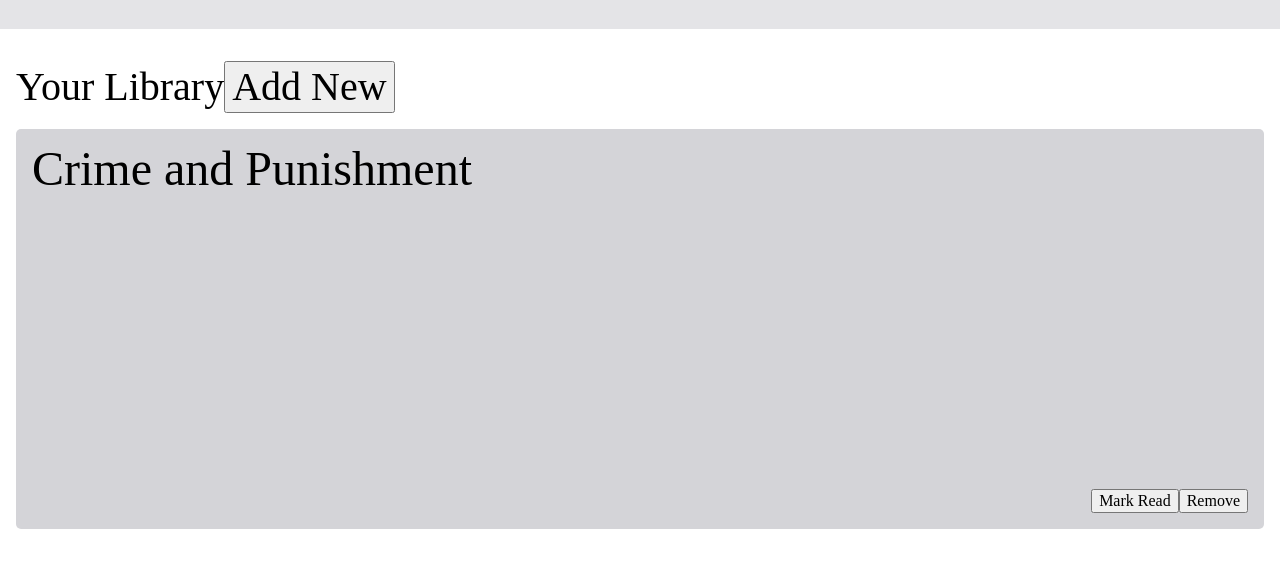
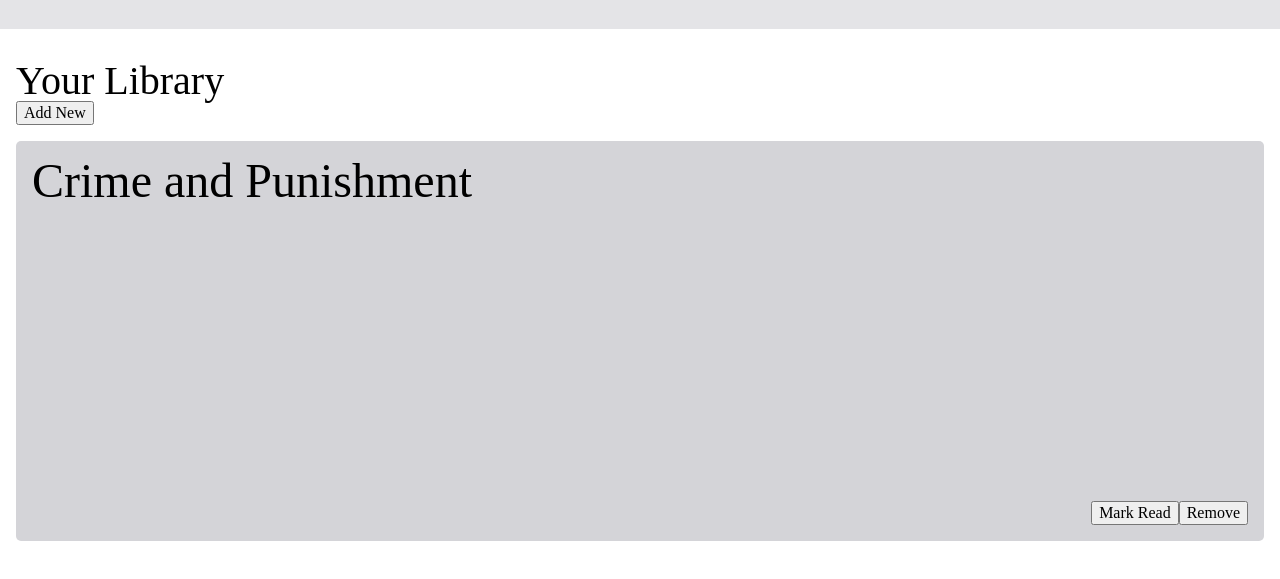
Before and after one commit to BrwnStallion/library, a plain HTML site: page index.html in a window 1280 px wide. Shown: the part 87-666 px from the top of the page. Drawn offline with Linux system fonts and the light colour scheme.

Commit message:
feat: add h1 for main-content title
Renamed title container class to 'title-container'. This allows for
the title to be appended more easily.

```diff
--- a/index.html
+++ b/index.html
@@ -25,8 +25,8 @@
         </div>
     </div>
     <div class="main-content">
-        <div class="title">
-            Your Library<button id="add-book">Add New</button>
+        <div class="title-container">
+            <h1 class="title">Your Library</h1><button id="add-book">Add New</button>
         </div>
         <div class="card-container">
             <div class="book-card">
```
